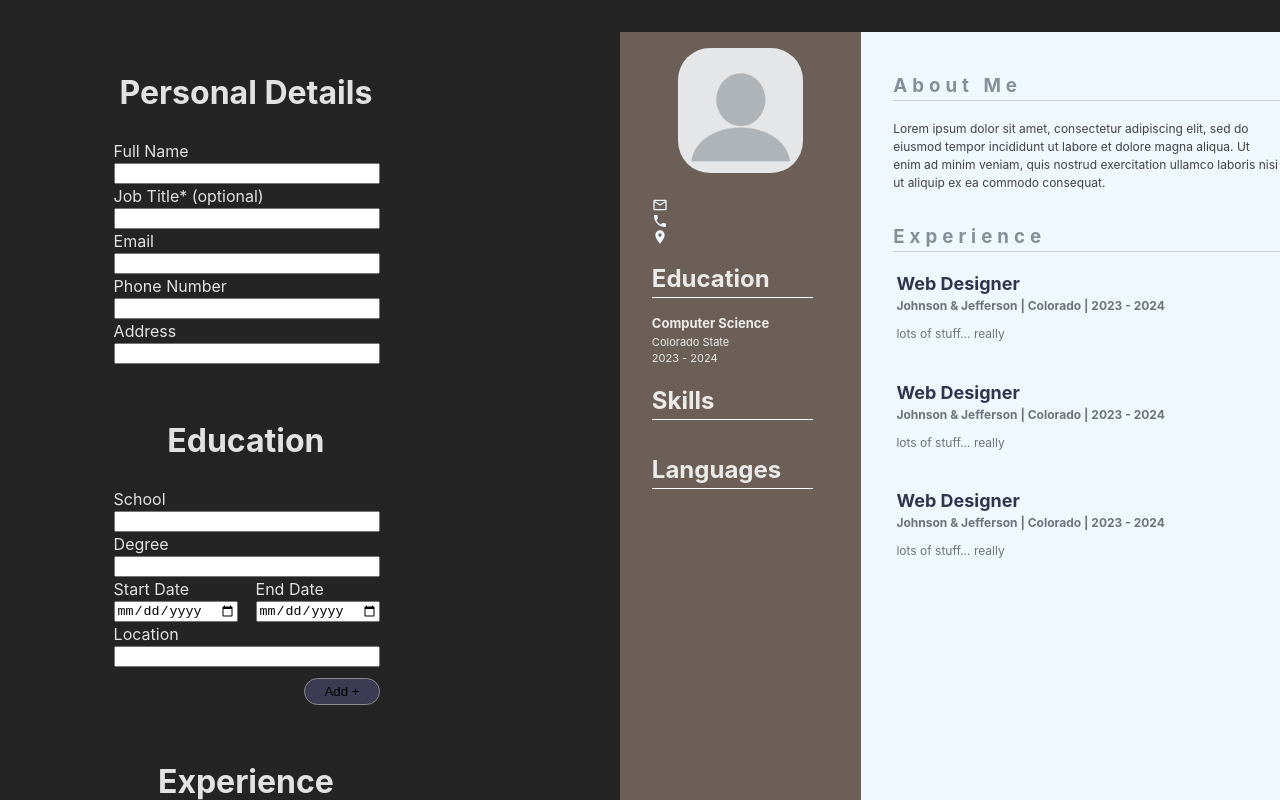
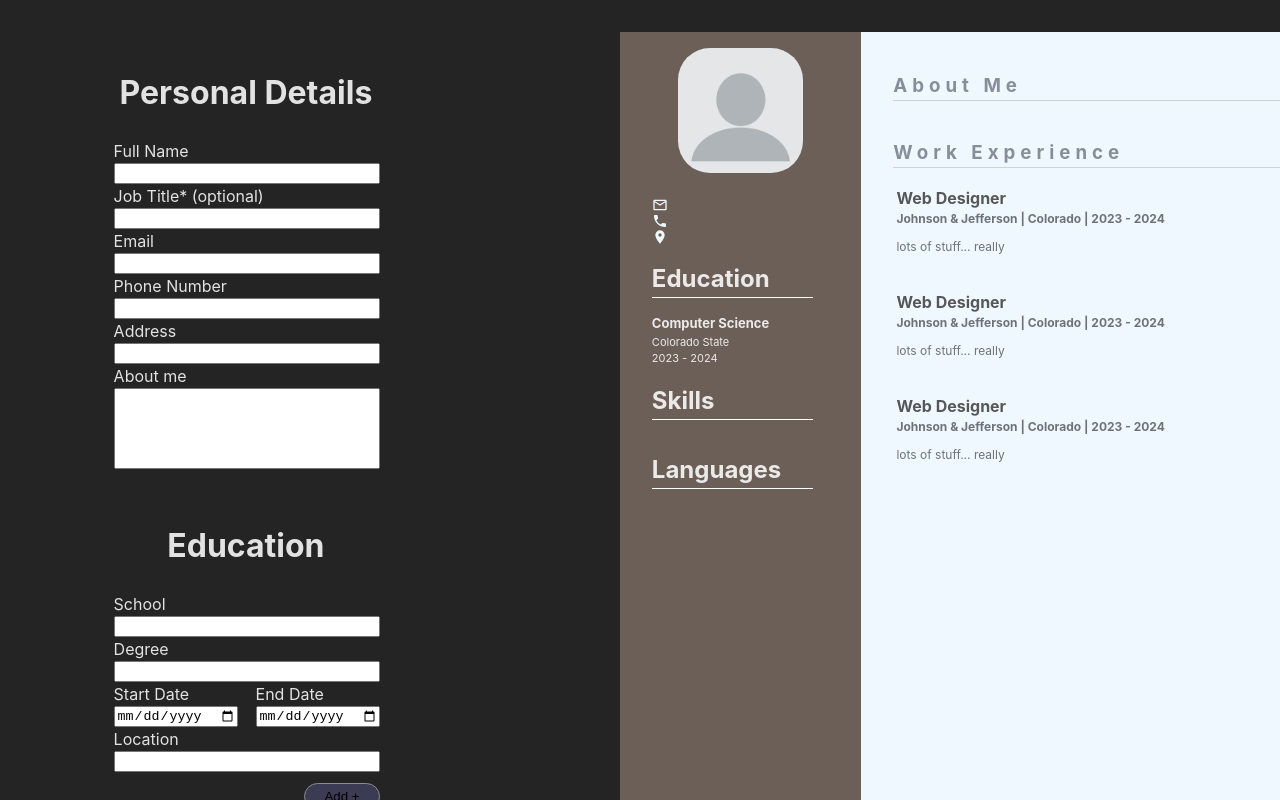
Before and after one commit to Jared588/cv-app, a React (Vite) app: page / in a window 1280 px wide. Shown: the top 800 px of the page. Built offline with nearby package versions, Linux system fonts and the light colour scheme.

Commit message:
Add about me section

```diff
--- a/src/App.jsx
+++ b/src/App.jsx
@@ -12,6 +12,7 @@ function App() {
   // languages
   const [languages, setLanguages] = useState([]);
   const [langValue, setLangValue] = useState('');
+  // references
 
   function handleChange(id, newValue) {
     setValues((prevValues) => ({
--- a/src/Cv.css
+++ b/src/Cv.css
@@ -90,8 +90,8 @@
      color: rgb(66, 66, 66);
 }
 
-.experience > h3,
-.about-me > h3 {
+.about-me > h3,
+.experience > h3 {
     color: rgb(134, 142, 153);
     letter-spacing: 5px;
     border-bottom: 1px solid rgb(210, 210, 212);
@@ -100,11 +100,12 @@
 }
 
 .experience-container {
-    padding: 0rem 0rem 0.7rem 0.2rem
+    padding: 0rem 0rem 0.7rem 0.2rem;
 }
 .experience-container > h1 {
-    font-size: 18px;
+    font-size: 16px;
     margin-bottom: 0rem;
+    color: rgb(87, 87, 87);
 }
 .experience-container > h2 {
     font-size: 12px;
--- a/src/Cv.jsx
+++ b/src/Cv.jsx
@@ -46,10 +46,10 @@ function Cv({ values, skills, languages }) {
         </div>
         <div className='about-me'>
           <h3>About Me</h3>
-          <p>Lorem ipsum dolor sit amet, consectetur adipiscing elit, sed do eiusmod tempor incididunt ut labore et dolore magna aliqua. Ut enim ad minim veniam, quis nostrud exercitation ullamco laboris nisi ut aliquip ex ea commodo consequat.</p>
+          <p>{values.aboutme}</p>
         </div>
         <div className='experience'>
-          <h3>Experience</h3>
+          <h3>Work Experience</h3>
           <ExperienceInfo startDate="2023" endDate="2024" companyName="Johnson & Jefferson" position="Web Designer" location="Colorado" description="lots of stuff... really"/>
           <ExperienceInfo startDate="2023" endDate="2024" companyName="Johnson & Jefferson" position="Web Designer" location="Colorado" description="lots of stuff... really"/>
           <ExperienceInfo startDate="2023" endDate="2024" companyName="Johnson & Jefferson" position="Web Designer" location="Colorado" description="lots of stuff... really"/>
--- a/src/Input.jsx
+++ b/src/Input.jsx
@@ -13,6 +13,10 @@ export default function Info({ handleChange, handleAddSkill, skillValue, setSkil
                 <InputContainer title='Email' id='email' type="email" onChange={handleChange}/>
                 <InputContainer title='Phone Number' id='phoneNumber' type="tel" onChange={handleChange}/>
                 <InputContainer title='Address' id='address' type="text" onChange={handleChange}/>
+                <div className="inputContainer">
+                    <label htmlFor="aboutme">About me</label>
+                    <textarea name="aboutme" id="aboutme" cols="30" rows="5" className='textarea' onChange={(e) => handleChange('aboutme', e.target.value)}></textarea>
+                </div>
             </div>
 
             {/* Education */}
@@ -39,7 +43,7 @@ export default function Info({ handleChange, handleAddSkill, skillValue, setSkil
                 </div>
                 <InputContainer title='Location' id='compLocation' type="text"/>
                 <div className="inputContainer">
-                    <label htmlFor="description">Description </label>
+                    <label htmlFor="description">Description</label>
                     <textarea name="description" id="description" cols="30" rows="5" className='textarea'></textarea>
                 </div>
                 <button className='addBtn' id='expBtn'>Add +</button>
```
